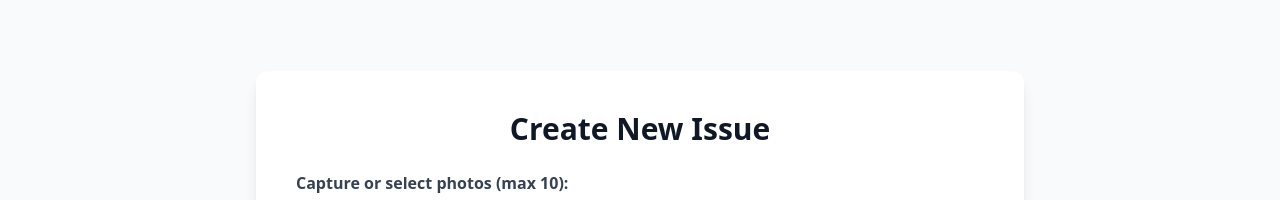
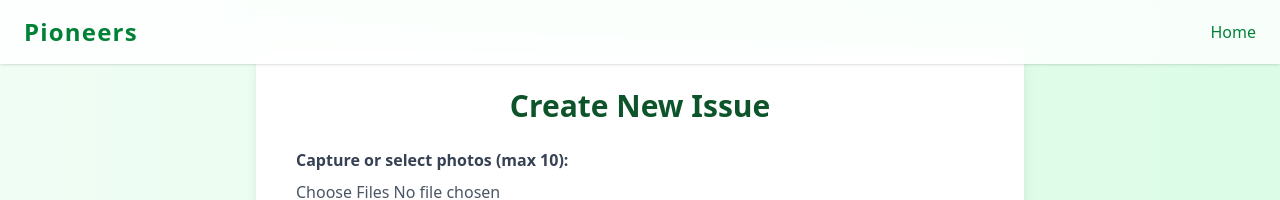
Before and after one commit to Ashutosh26l/SIH_CivicReporting, a React (Vite) app in the folder frontend/: page /home in a window 1280 px wide. Shown: the top 200 px of the page. Built offline with nearby package versions, Linux system fonts and the light colour scheme; no server answers; sample sign-in values are in the browser's storage.

Commit message:
push-8 Fixed URLs

```diff
--- a/frontend/src/App.jsx
+++ b/frontend/src/App.jsx
@@ -24,8 +24,6 @@ function App() {
         <Route path="/issues" element={<IssuesList />} />
         { <Route path="/landing" element={<LandingPage />} /> }
         <Route path="/issue-detail" element={<IssueDetail />} />
-        <Route path="/issuelist" element={<IssueList />} />
-
 
       </Routes>
     </Router>
--- a/frontend/src/Home.jsx
+++ b/frontend/src/Home.jsx
@@ -1,22 +1,31 @@
 import React, { useState, useEffect } from 'react';
 import axios from 'axios';
-import { useNavigate } from 'react-router-dom';
+import { Link, useNavigate } from 'react-router-dom';
+
+const MenuIcon = ({ className }) => (
+  <svg className={className} stroke="currentColor" fill="none" strokeWidth="2" viewBox="0 0 24 24" strokeLinecap="round" strokeLinejoin="round" xmlns="http://www.w3.org/2000/svg">
+    <line x1="3" y1="12" x2="21" y2="12"></line>
+    <line x1="3" y1="6" x2="21" y2="6"></line>
+    <line x1="3" y1="18" x2="21" y2="18"></line>
+  </svg>
+);
+const XIcon = ({ className }) => (
+  <svg className={className} stroke="currentColor" fill="none" strokeWidth="2" viewBox="0 0 24 24" strokeLinecap="round" strokeLinejoin="round" xmlns="http://www.w3.org/2000/svg">
+    <line x1="18" y1="6" x2="6" y2="18"></line>
+    <line x1="6" y1="6" x2="18" y2="18"></line>
+  </svg>
+);
 
 const Home = () => {
   const [photos, setPhotos] = useState([]);
   const [previews, setPreviews] = useState([]);
   const baseUrl = import.meta.env.VITE_BASE_URL;
-  const [location, setLocation] = useState({
-    lat: '',
-    lng: '',
-    address: '',
-    city: '',
-    state: '',
-  });
+  const [location, setLocation] = useState({ lat: '', lng: '', address: '', city: '', state: '' });
   const [form, setForm] = useState({ title: '', description: '', category: '' });
   const [submitting, setSubmitting] = useState(false);
-  const [success, setSuccess] = useState(false); // changed to boolean
+  const [success, setSuccess] = useState(false);
   const [error, setError] = useState('');
+  const [isMenuOpen, setIsMenuOpen] = useState(false);
   const navigate = useNavigate();
 
   useEffect(() => {
@@ -157,7 +166,8 @@ const Home = () => {
 
   if (success) {
     return (
-      <div className="min-h-screen flex flex-col items-center justify-center bg-green-50 px-4 py-16">
+      <div className="min-h-screen flex flex-col items-center justify-center bg-green-50 px-4 py-16 pt-20">
+        <Navbar isMenuOpen={isMenuOpen} setIsMenuOpen={setIsMenuOpen} />
         <div className="bg-white rounded-xl shadow-lg p-8 max-w-md w-full text-center">
           <div className="text-green-600 mb-6">
             <svg className="mx-auto h-14 w-14" fill="none" stroke="currentColor" strokeWidth="2" viewBox="0 0 24 24" aria-hidden="true">
@@ -170,7 +180,7 @@ const Home = () => {
           </p>
           <button
             className="inline-block bg-green-600 hover:bg-green-700 text-white font-semibold px-6 py-3 rounded-lg focus:outline-none focus:ring-4 focus:ring-green-400 transition"
-            onClick={() => navigate('/')}
+            onClick={() => navigate('/landing')}
           >
             Go to Home
           </button>
@@ -180,9 +190,10 @@ const Home = () => {
   }
 
   return (
-    <div className="min-h-screen flex items-start sm:items-center justify-center bg-gray-50 px-4 py-8 sm:py-12">
-      <div className="w-full max-w-3xl bg-white rounded-xl shadow-lg p-6 sm:p-10">
-        <h1 className="text-3xl font-extrabold mb-6 text-gray-900 text-center">Create New Issue</h1>
+    <div className="min-h-screen flex flex-col bg-gradient-to-r from-green-50 to-green-100 pt-20 px-4 py-8 sm:py-12">
+      <Navbar isMenuOpen={isMenuOpen} setIsMenuOpen={setIsMenuOpen} />
+      <div className="flex-grow w-full max-w-3xl bg-white rounded-xl shadow-lg p-6 sm:p-10 mx-auto">
+        <h1 className="text-3xl font-extrabold mb-6 text-green-900 text-center">Create New Issue</h1>
         <form onSubmit={handleSubmit} className="space-y-6 sm:space-y-8">
           <div>
             <label className="block mb-2 font-semibold text-gray-700">Capture or select photos (max 10):</label>
@@ -192,7 +203,7 @@ const Home = () => {
               multiple
               capture="environment"
               onChange={handlePhotoChange}
-              className="block w-full text-gray-600 focus:outline-none focus:ring-2 focus:ring-blue-500 rounded"
+              className="block w-full text-gray-600 focus:outline-none focus:ring-2 focus:ring-green-500 rounded"
             />
             <div className="flex flex-wrap gap-4 mt-3">
               {previews.map((src, i) => (
@@ -238,7 +249,7 @@ const Home = () => {
               value={form.title}
               onChange={handleChange}
               placeholder="Issue Title"
-              className="w-full border border-gray-300 px-4 py-2 rounded focus:outline-none focus:ring-2 focus:ring-blue-500"
+              className="w-full border border-gray-300 px-4 py-2 rounded focus:outline-none focus:ring-2 focus:ring-green-500"
               required
             />
           </div>
@@ -249,7 +260,7 @@ const Home = () => {
               value={form.description}
               onChange={handleChange}
               placeholder="Issue Description"
-              className="w-full border border-gray-300 px-4 py-2 rounded h-24 resize-none focus:outline-none focus:ring-2 focus:ring-blue-500"
+              className="w-full border border-gray-300 px-4 py-2 rounded h-24 resize-none focus:outline-none focus:ring-2 focus:ring-green-500"
               required
             />
           </div>
@@ -261,7 +272,7 @@ const Home = () => {
               value={form.category}
               onChange={handleChange}
               placeholder="Category"
-              className="w-full border border-gray-300 px-4 py-2 rounded focus:outline-none focus:ring-2 focus:ring-blue-500"
+              className="w-full border border-gray-300 px-4 py-2 rounded focus:outline-none focus:ring-2 focus:ring-green-500"
               required
             />
           </div>
@@ -276,7 +287,7 @@ const Home = () => {
             className={`w-full py-3 rounded font-semibold transition duration-200 ${
               submitting || photos.length < 1
                 ? 'bg-gray-400 cursor-not-allowed'
-                : 'bg-blue-600 hover:bg-blue-700 text-white focus:ring-4 focus:ring-blue-400'
+                : 'bg-green-600 hover:bg-green-700 text-white focus:ring-4 focus:ring-green-400'
             }`}
           >
             {submitting ? 'Submitting...' : 'Submit Issue'}
@@ -287,4 +298,32 @@ const Home = () => {
   );
 };
 
+const Navbar = ({ isMenuOpen, setIsMenuOpen }) => (
+  <header className="fixed top-0 left-0 right-0 bg-white/80 backdrop-blur-lg shadow-sm z-50 w-full">
+    <div className="container mx-auto px-6 py-4 flex justify-between items-center">
+      <div className="flex items-center space-x-3">
+        <span className="text-2xl font-extrabold text-green-700 tracking-wider">Pioneers</span>
+      </div>
+      {/* Desktop Navigation */}
+      <nav className="hidden md:flex items-center space-x-8">
+        <Link to="/landing" className="text-green-700 hover:text-green-900 transition-colors">Home</Link>
+      </nav>
+      {/* Mobile Menu Button */}
+      <div className="md:hidden">
+        <button onClick={() => setIsMenuOpen(!isMenuOpen)} className="text-green-700 focus:outline-none">
+          {isMenuOpen ? <XIcon className="h-6 w-6" /> : <MenuIcon className="h-6 w-6" />}
+        </button>
+      </div>
+    </div>
+    {/* Mobile Navigation Menu */}
+    {isMenuOpen && (
+      <div className="md:hidden bg-white border-t">
+        <nav className="flex flex-col items-center space-y-4 py-4">
+          <Link to="/landing" onClick={() => setIsMenuOpen(false)} className="text-green-700 hover:text-green-900 transition-colors">Landing Page</Link>
+        </nav>
+      </div>
+    )}
+  </header>
+);
+
 export default Home;
```
